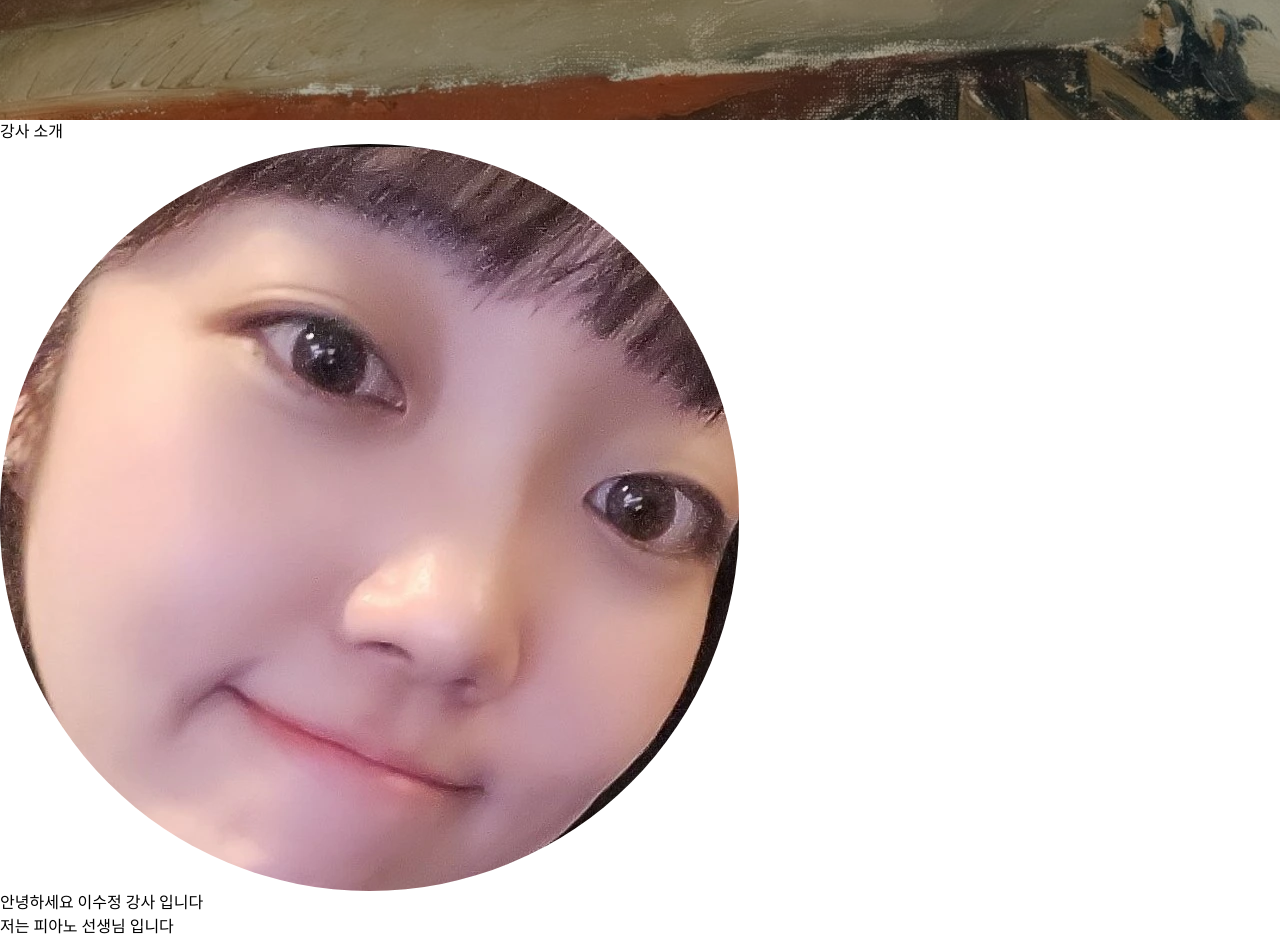
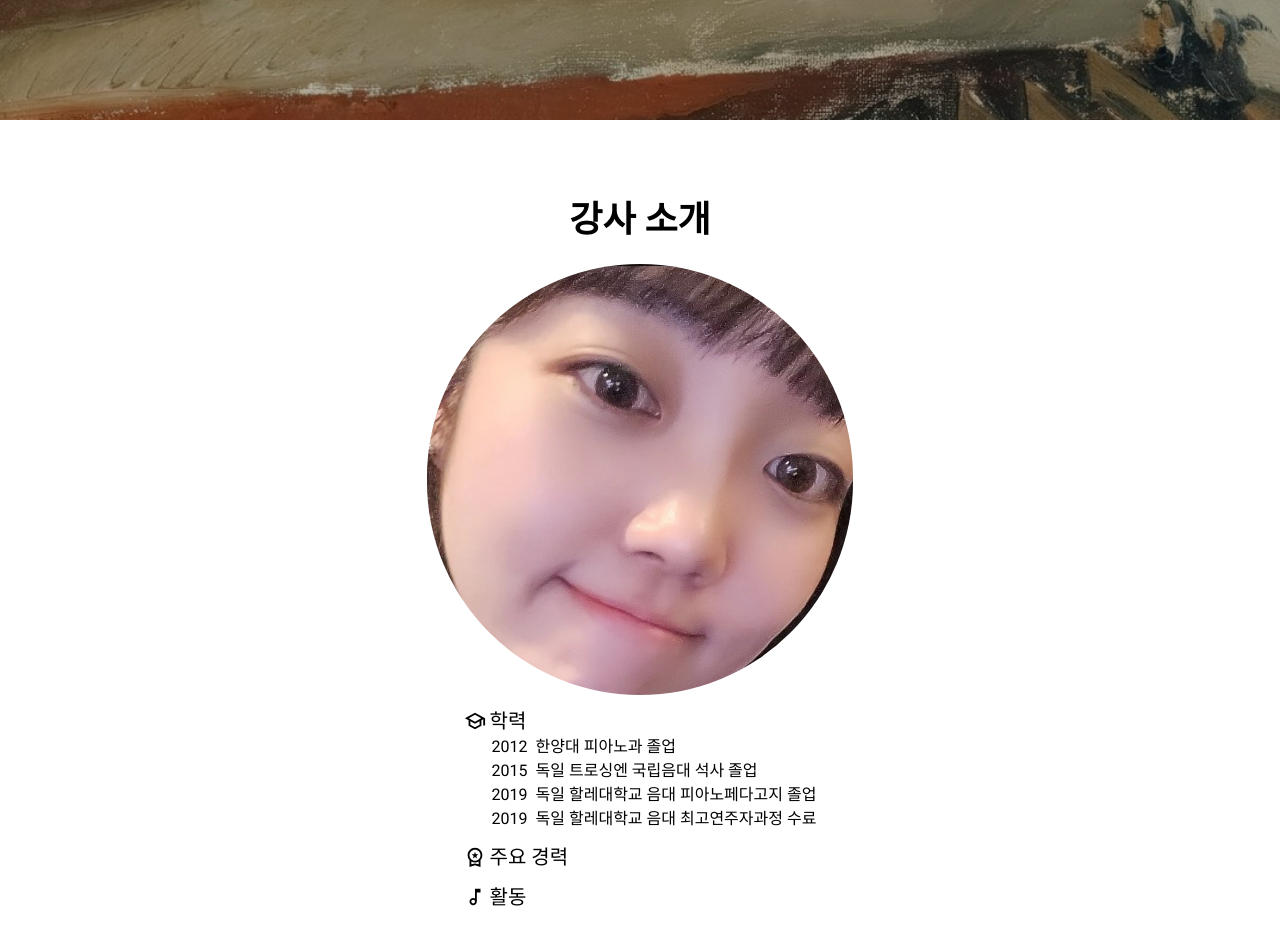
Before and after one commit to yoojanghun/crystal-piano-class, a React (Vite) app: page / in a window 1280 px wide. Shown: the part 680-1619 px from the top of the page. After the commit the page ends 1591 px from the top, so only its background shows below. Built offline with nearby package versions, Linux system fonts and the light colour scheme.

Commit message:
home page 경력사항

```diff
--- a/index.html
+++ b/index.html
@@ -2,7 +2,7 @@
 <html lang="en">
   <head>
     <meta charset="UTF-8" />
-    <link rel="icon" type="image/svg+xml" href="/sujung.webp" />
+    <link rel="icon" type="image/svg+xml" href="/sujung-logo.jpg" />
     <meta name="viewport" content="width=device-width, initial-scale=1.0" />
     <title>crystal-piano-class</title>
   </head>
--- a/src/pages/Home/Home.tsx
+++ b/src/pages/Home/Home.tsx
@@ -35,15 +35,15 @@ function Home() {
           />
           <div className="bg-black/25 absolute inset-0 flex flex-col justify-center items-center">
             <motion.h1
-              className="text-white text-4xl mb-3"
+              className="text-white text-4xl mb-5"
               initial={{ opacity:0, y: 30 }}
               animate={{ opacity:1, y: 0 }}
               transition={{ duration: 0.8, ease: "easeInOut", delay: 0.3 }}
             >
-              이수정 피아니스트 사이트
+              이수정 피아노 레슨
             </motion.h1>
             <motion.p
-              className="text-white leading-6.5 text-center text-lg mb-3"
+              className="text-white leading-6.5 text-center text-lg mb-5"
               initial={{ opacity: 0, y: 30 }}
               animate={{ opacity: 1, y: 0 }}
               transition={{ duration: 0.8, ease: "easeInOut", delay: 0.5 }}
@@ -76,7 +76,7 @@ function Home() {
             </motion.div>
           </div>
         </section>
-        <section ref={instructorRef}>
+        <section className="mt-20" ref={instructorRef}>
           <Instructor />
         </section>
       </main>
--- a/src/pages/Home/components/Instructor.tsx
+++ b/src/pages/Home/components/Instructor.tsx
@@ -1,15 +1,54 @@
+import {
+  SchoolOutlined,
+  WorkspacePremiumOutlined,
+  MusicNoteOutlined
+} from "@mui/icons-material";
 import sujung from "../../../assets/sujung.webp";
 
 function Instructor() {
 
+  const education = [
+    { year: 2012, title: "한양대 피아노과 졸업" },
+    { year: 2015, title: "독일 트로싱엔 국립음대 석사 졸업" },
+    { year: 2019, title: "독일 할레대학교 음대 피아노페다고지 졸업"},
+    { year: 2019, title: "독일 할레대학교 음대 최고연주자과정 수료"}
+  ];
+
   return(
     <>
-      <h2>강사 소개</h2>
-      <div>
-        <img src={sujung} className="rounded-full" alt="sujung-pic" />
+      <div className="flex flex-col items-center">
+        <h2 className="text-4xl mb-6 font-bold">강사 소개</h2>
+        <img
+          src={sujung}
+          className="rounded-full w-1/3 max-w-xl min-w-xs max-h-fit mb-3"
+          alt="sujung-pic"
+        />
         <div>
-          안녕하세요 이수정 강사 입니다 <br />
-          저는 피아노 선생님 입니다
+          <div className="mb-3">
+            <h4 className="flex items-center text-xl">
+              <SchoolOutlined sx={{ marginRight: "4px", fontSize: "1.1em" }}/> 학력
+            </h4>
+            <ul className="ml-7">
+              {education.map((item, index) =>
+                <li key={index}>
+                  <div className="flex">
+                    <span className="mr-2">{item.year}</span>
+                    <span>{item.title}</span>
+                  </div>
+                </li>
+              )}
+            </ul>
+          </div>
+          <div className="mb-3">
+            <h4 className="flex items-center text-xl">
+              <WorkspacePremiumOutlined sx={{ marginRight: "4px", fontSize: "1.1em" }}/>주요 경력
+            </h4>
+          </div>
+          <div>
+            <h4 className="flex items-center text-xl">
+              <MusicNoteOutlined sx={{ marginRight: "4px", fontSize: "1.1em" }}/>활동
+            </h4>
+          </div>
         </div>
       </div>
     </>
```
Also changed, not shown: public/sujung-logo.jpg (added).
